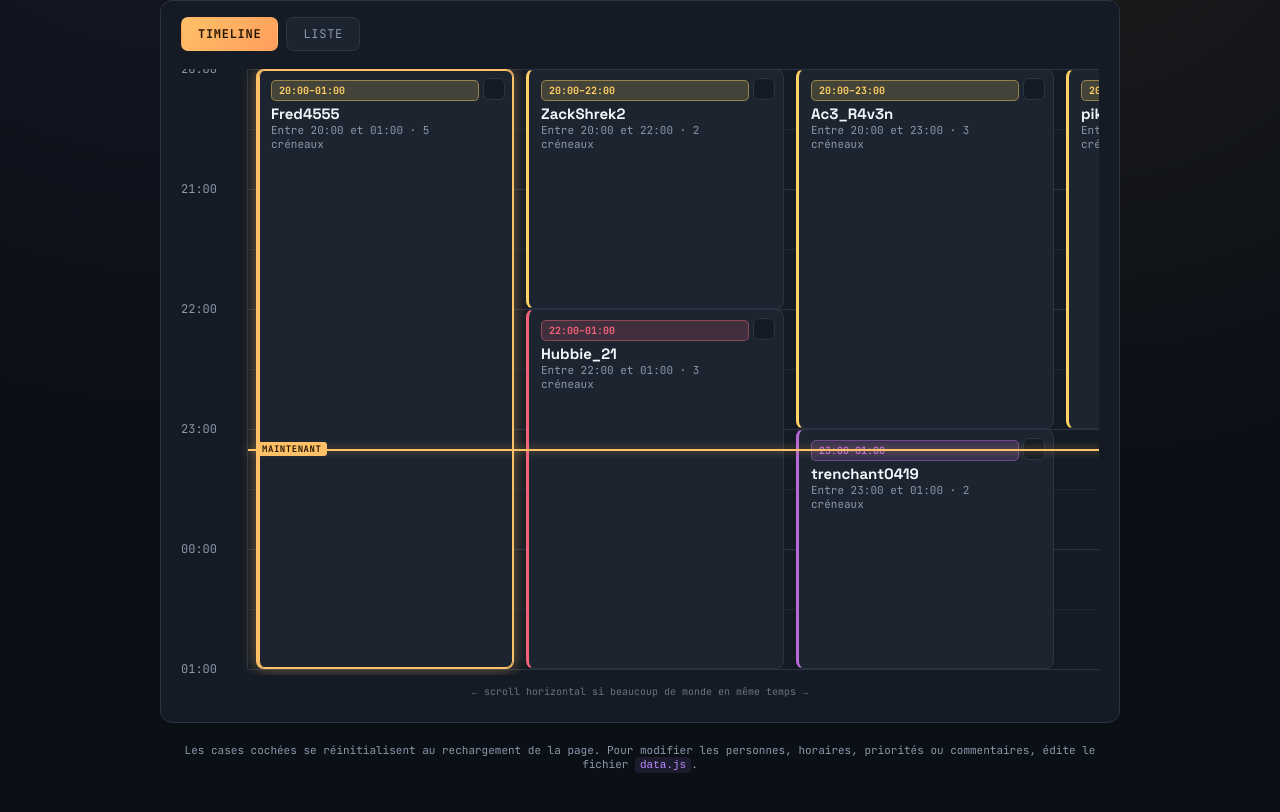
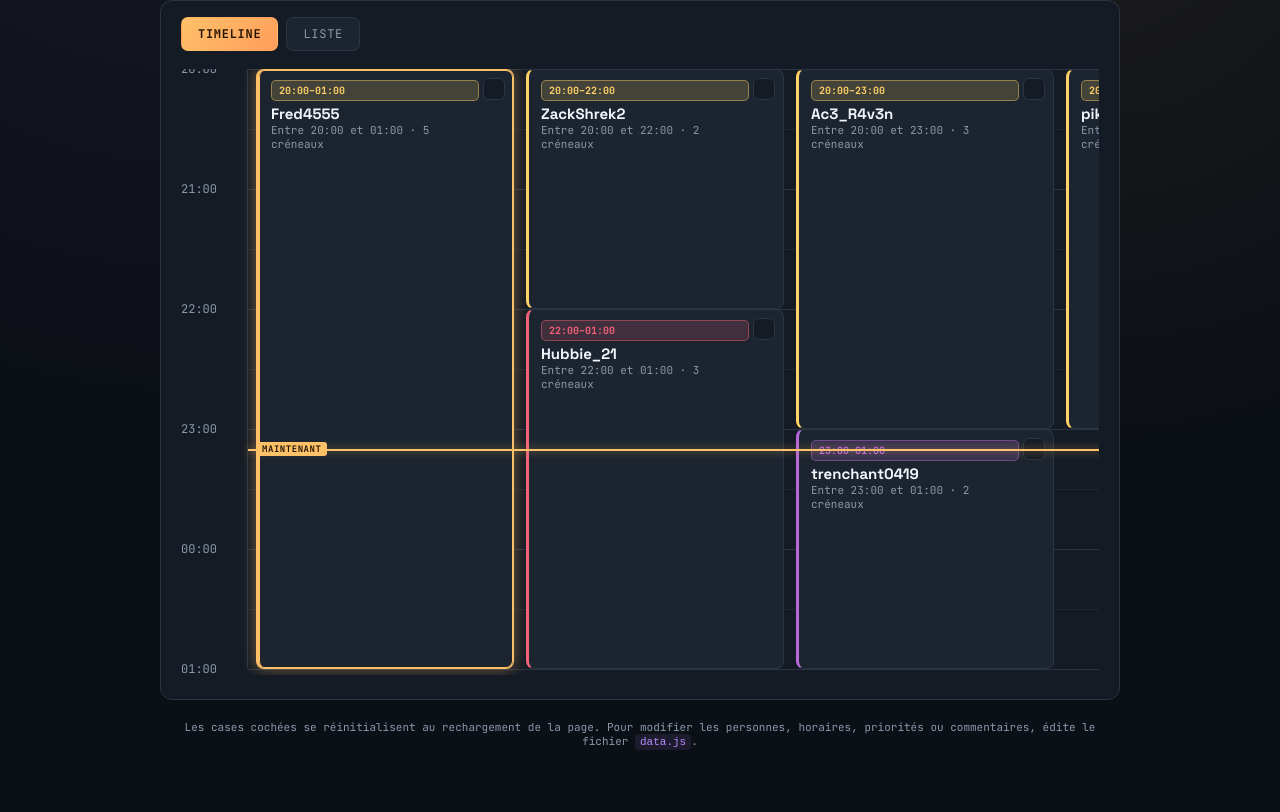
Before and after one commit to meafk2444/matmotstream, a plain HTML site: page index.html in a window 1280 px wide. Shown: the part 296-1108 px from the top of the page. Drawn offline with Linux system fonts and the light colour scheme.

Commit message:
Update index.html

```diff
--- a/index.html
+++ b/index.html
@@ -40,7 +40,6 @@
           <div class="tracks" id="tracks"></div>
         </div>
       </div>
-      <p class="scroll-hint">← scroll horizontal si beaucoup de monde en même temps →</p>
     </div>
 
     <div class="view-panel" id="view-list" role="tabpanel" hidden>
```
